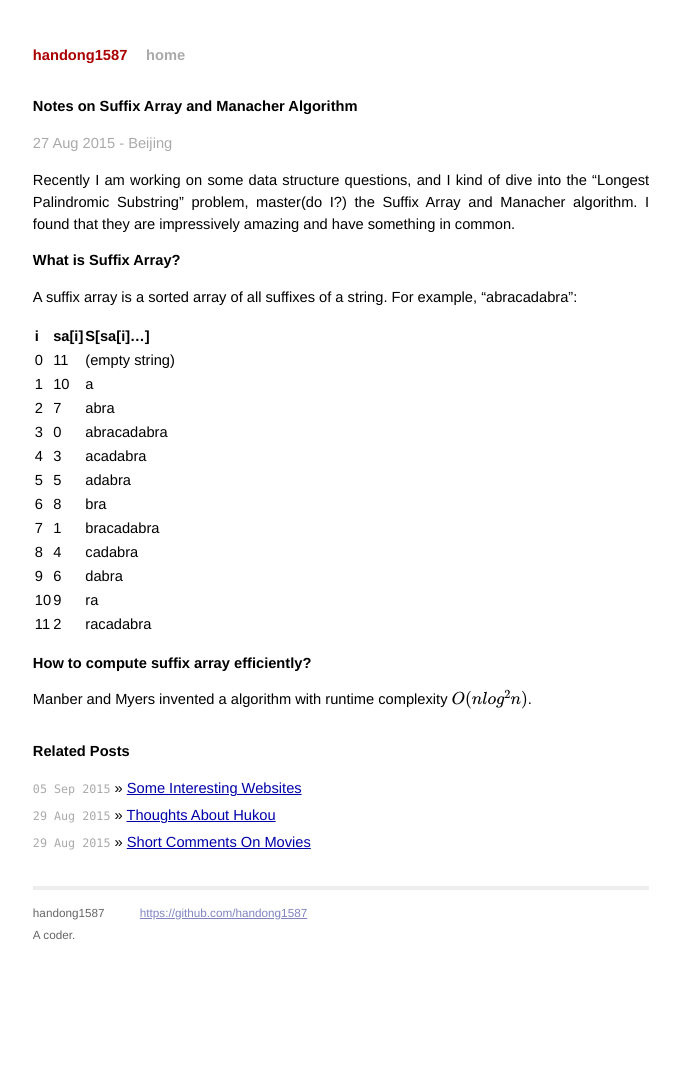
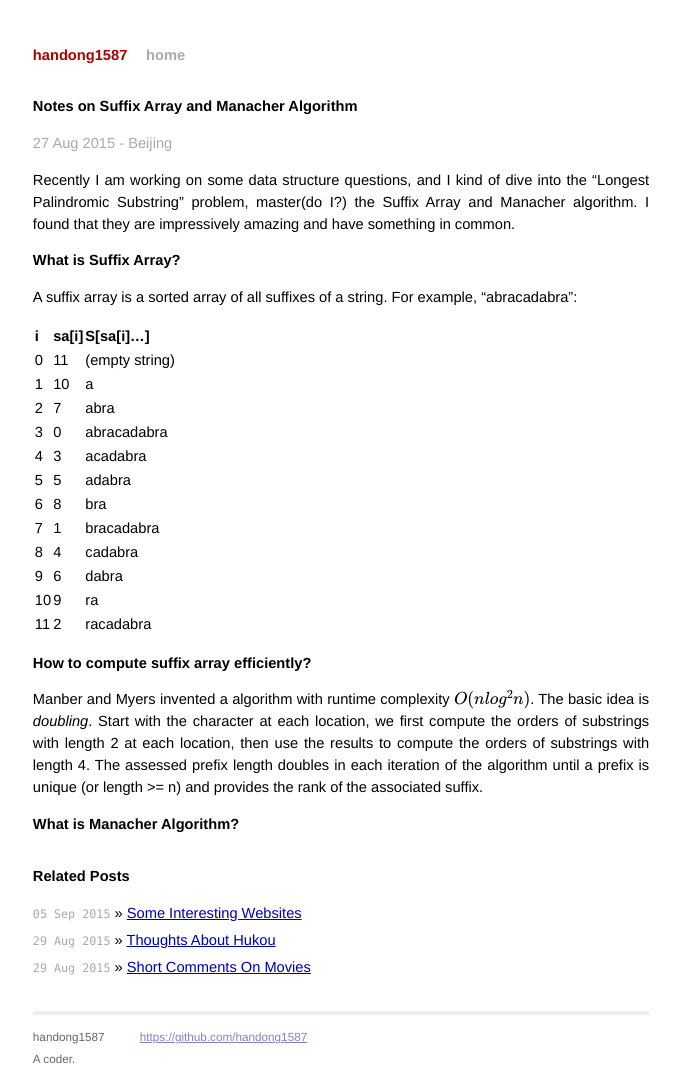
Before and after one commit to handong1587/handong1587.github.io, a Jekyll site: the page built from _posts/algorithm_and_data_structure/2015-08-27-notes-on-suffix-array-and-manacher-algorithm.md, in a window 1280 px wide. Shown: the whole page, without its empty margins (299-979 px from the left). Built offline with Jekyll 4.4.1, drawn with Linux system fonts in a browser that asks for light colours; Markdown is read by kramdown in place of the engine named in the settings; formulas are drawn with MathJax 3; comment, search, counter and statistics services are not loaded; before the commit the page ends 957 px from its top, so only the background shows below that.

Commit message:
update md

```diff
--- a/_posts/algorithm_and_data_structure/2015-08-27-notes-on-suffix-array-and-manacher-algorithm.md
+++ b/_posts/algorithm_and_data_structure/2015-08-27-notes-on-suffix-array-and-manacher-algorithm.md
@@ -34,4 +34,6 @@ i          |sa[i]           |S[sa[i]...]
 
 **How to compute suffix array efficiently?**
 
-Manber and Myers invented a algorithm with runtime complexity \\(O(n log^{2} n)\\).
+Manber and Myers invented a algorithm with runtime complexity \\(O(n log^{2} n)\\). The basic idea is *doubling*. Start with the character at each location, we first compute the orders of substrings with length 2 at each location, then use the results to compute the orders of substrings with length 4.  The assessed prefix length doubles in each iteration of the algorithm until a prefix is unique (or length >= n) and provides the rank of the associated suffix.
+
+**What is Manacher Algorithm?**
```
Also changed, not shown: _posts/deep_learning/2015-08-27-cnn-and-arts.md (+1 -0 lines).
